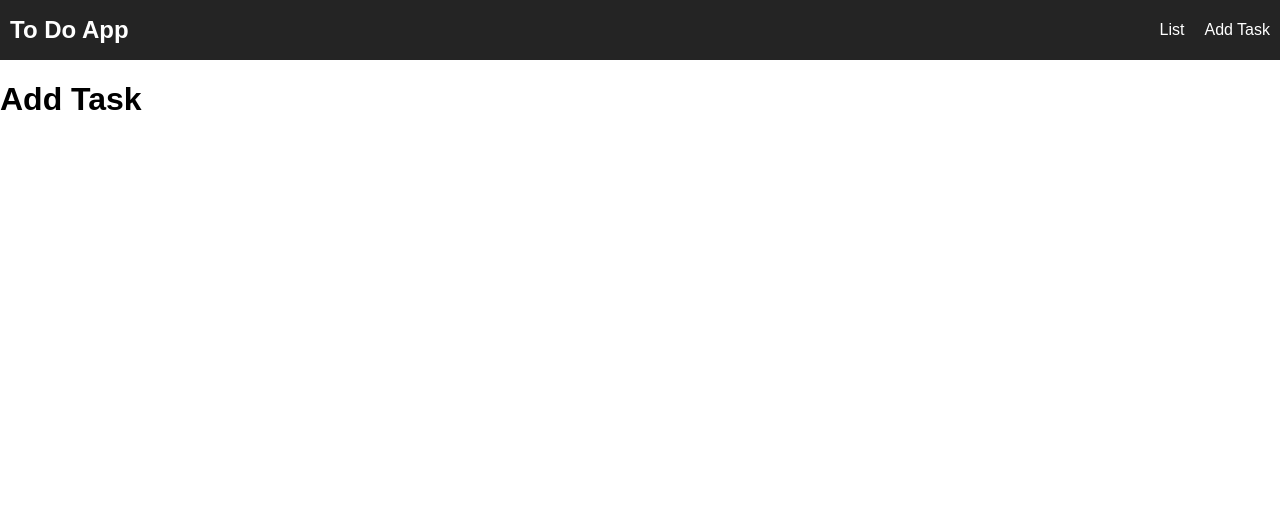
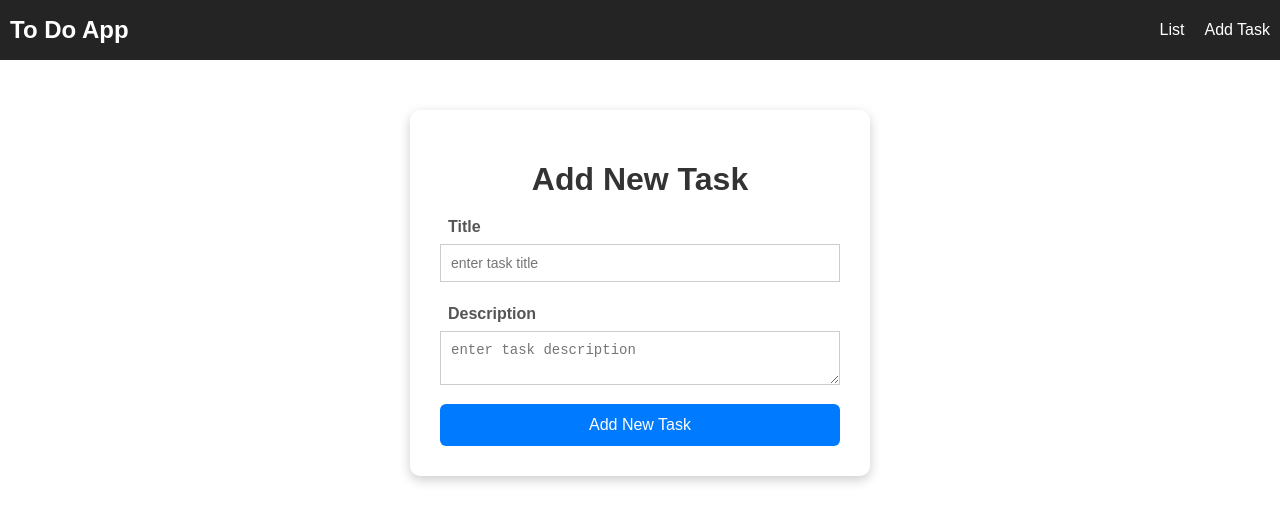
Before and after one commit to yogesh-avadhut/ToDoApp, a React app in the folder frontend/: page /add in a window 1280 px wide. Shown: the top 522 px of the page. Built offline with nearby package versions, Linux system fonts and the light colour scheme; the HTML template or start-up script is replaced by a standard one.

Commit message:
added feature add task and list  task with navigation and css

```diff
--- a/frontend/src/App.jsx
+++ b/frontend/src/App.jsx
@@ -1,9 +1,9 @@
 import { useState } from 'react'
-import reactLogo from './assets/react.svg'
-import viteLogo from '/vite.svg'
 import './style/App.css'
 import NavBar from './components/NavBar'
 import { Route, Routes } from 'react-router-dom'
+import AddTask from './components/AddTask'
+import List from './components/List'
 
 function App() {
   const [count, setCount] = useState(0)
@@ -12,8 +12,8 @@ function App() {
     <>
       <NavBar />
       <Routes>
-        <Route path='/' element={<h1>list</h1>} />
-        <Route path='/add' element={<h1>Add Task </h1>} />
+        <Route path='/' element={<List/>} />
+        <Route path='/add' element={<AddTask/>} />
 
       </Routes>
     </>
--- /dev/null
+++ b/frontend/src/components/AddTask.jsx
@@ -0,0 +1,42 @@
+
+import { useState } from 'react';
+import '../style/AddTask.css'
+import { useNavigate } from 'react-router-dom';
+
+function AddTask() {
+
+const [taskData,setTaskData] = useState({});
+
+const navigate = useNavigate();
+
+async function handlesubmit(){
+console.log(taskData);
+
+let  result = await fetch('http://localhost:3200/add-task',{
+    method: "Post",
+    body: JSON.stringify(taskData),
+    headers:{
+         'Content-Type':'application/json'
+    }
+})
+result = await result.json()
+if(result){
+    navigate('/')
+    console.log('new task added');
+}
+
+}
+
+    return (
+        <div className="container">
+            <h1>Add New Task </h1>
+                <label className='label' htmlFor="">Title</label>
+                <input onChange={(event)=> setTaskData({...taskData, title:event.target.value})} type="text" name="Title" placeholder="enter task title" />
+                <label className='label' htmlFor="">Description</label>
+                <textarea onChange={(event)=> setTaskData({...taskData, description:event.target.value})} name="description" placeholder="enter task description" />
+                <button onClick={handlesubmit} className="submit">Add New Task </button>
+        </div>
+    )
+}
+
+export default AddTask;
--- /dev/null
+++ b/frontend/src/components/List.jsx
@@ -0,0 +1,44 @@
+import { useEffect, useState } from "react";
+import '../style/list.css'
+
+function List(){
+
+const [taskData, setTaskData] = useState();
+
+useEffect(()=>{
+    getListData();
+},[])
+
+const getListData= async()=>{
+let list = await fetch('http://localhost:3200/tasks');
+list = await list.json()
+
+if(list.success){
+    setTaskData(list.result)
+}
+}
+
+    return(
+        <div>
+            <h1>list todo</h1>
+            <ul className="task-list">
+                <li className="list-header" >S.No</li>
+                <li className="list-header" >Title</li>
+                <li className="list-header" >Discription</li>
+
+            {
+                taskData && taskData.map((item,index)=>(
+                    <>
+                    <li className="list-item" >{index +1}</li>
+                    <li className="list-item" >{item.title}</li>
+                    <li className="list-item" >{item.description}</li>
+                    </>
+                ))
+            }
+
+            </ul>
+        </div>
+    )
+}
+
+export default List;
--- /dev/null
+++ b/frontend/src/style/AddTask.css
@@ -0,0 +1,45 @@
+.container{
+    max-width: 400px;
+    margin: 50px auto;
+    padding: 30px;
+    border-radius: 10px;
+    background-color: #fff;
+    box-shadow: 0 4px 12px rgba(0, 0, 0, 0.2);
+}
+
+
+.label{
+ font-weight: 600;
+ display: block;
+ color: #555;
+ margin: 8px;
+}
+
+h1{
+    text-align: center;
+    margin-bottom: 20px;
+    color: #333;
+}
+
+input,textarea{
+width: 100%;
+padding: 10px;
+margin-bottom: 15px;
+border: 1px solid #ccc;
+font-size: 14px;
+box-sizing: border-box;
+}
+
+button{
+    width: 100%;
+    padding: 12px;
+    background-color: #007bff;
+    color: #fff;
+    border: none;
+    border-radius: 6px;
+    cursor: pointer;
+    font-size: 16px;
+}
+button:hover{
+    background-color: blue;
+}
--- /dev/null
+++ b/frontend/src/style/list.css
@@ -0,0 +1,22 @@
+.task-list{
+    display: grid;
+    gap: 10px;
+    list-style: none;
+    padding: 0;
+    margin: 20;
+    grid-template-columns: 50px 1fr 2fr ;
+}
+
+.list-header{
+    font-weight: bold;
+    padding: 10px;
+    border: 1px solid #ccc;
+    background-color: #f0f0f0;
+
+}
+
+.list-item{
+    padding: 10px;
+    border: 1px solid #ccc;
+    background-color: #f0f0f0;
+}
```
